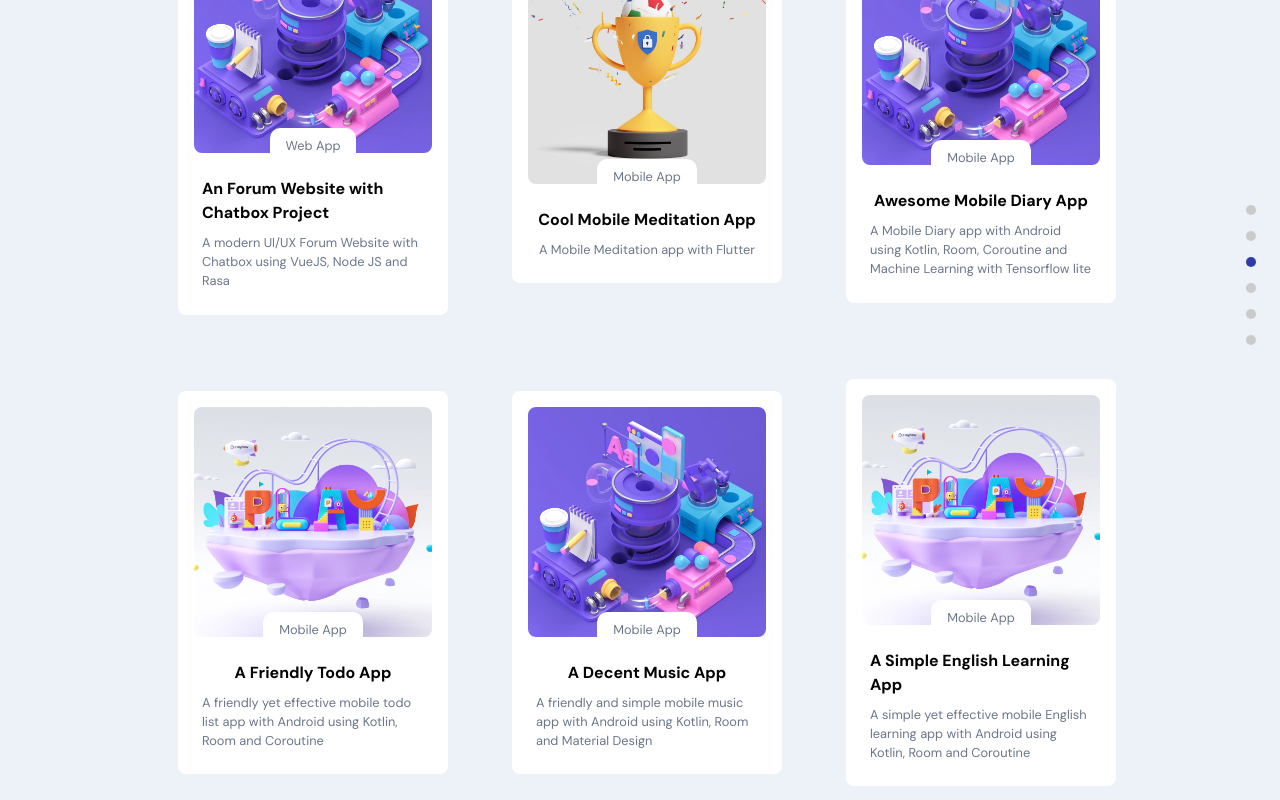
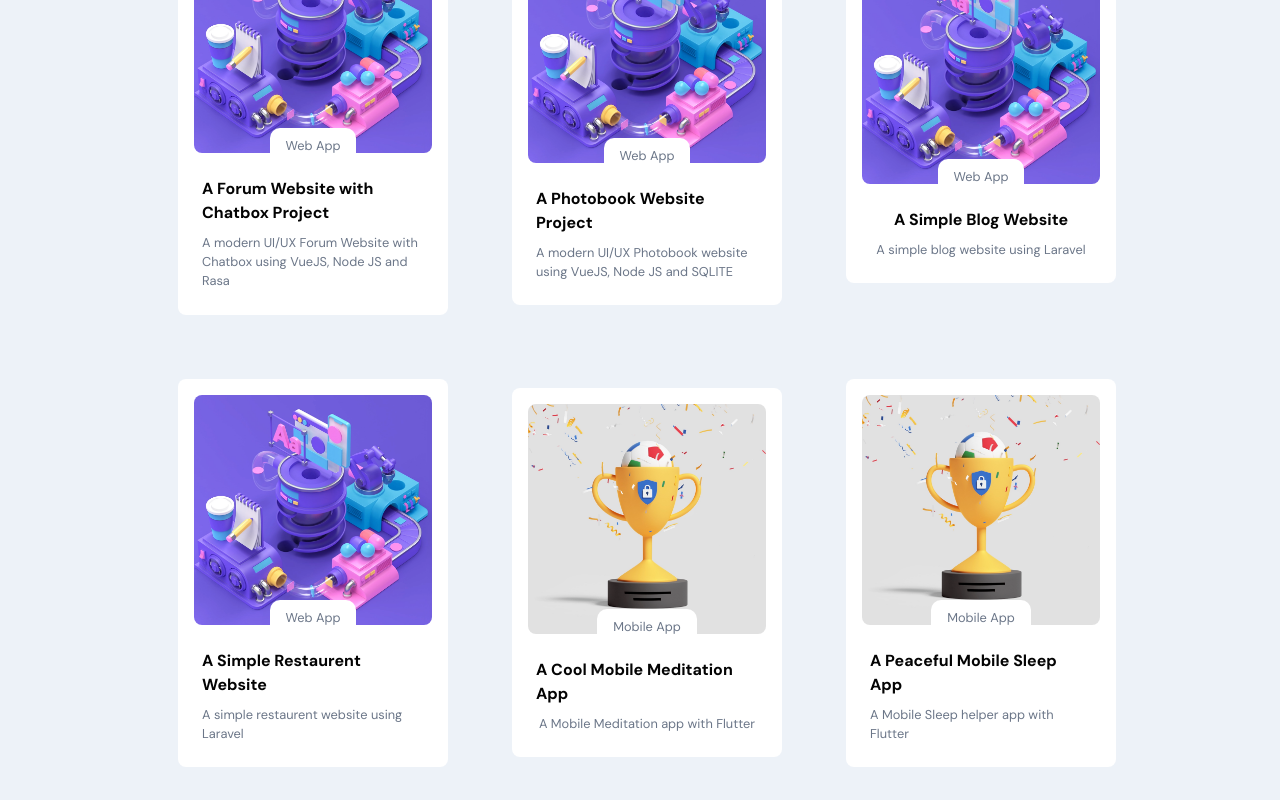
Before and after one commit to GuysKapen/Portfolio, a React (Vite) app in the folder react/: page / in a window 1280 px wide. Shown: the part 2740-3540 px from the top of the page. Built offline with nearby package versions, Linux system fonts and the light colour scheme.

Commit message:
Add more work projects

```diff
--- a/react/src/container/Work/Work.jsx
+++ b/react/src/container/Work/Work.jsx
@@ -11,7 +11,7 @@ const Work = () => {
 
     const works = [
         {
-            title: "Modern UI/UX website",
+            title: "A Modern UI/UX website",
             description: "A modern UI/UX Portfolio Website",
             projectLink: "https://nestify.com",
             codeLink: "https://github.com",
@@ -22,7 +22,7 @@ const Work = () => {
             ]
         },
         {
-            title: "Ecommericial Project",
+            title: "An Ecommericial Project",
             description: "A modern UI/UX ECommericial Website with Ruby on Rails",
             projectLink: "https://nestify.com",
             codeLink: "https://github.com",
@@ -44,7 +44,7 @@ const Work = () => {
             ]
         },
         {
-            title: "An Forum Website with Chatbox Project",
+            title: "A Forum Website with Chatbox Project",
             description: "A modern UI/UX Forum Website with Chatbox using VueJS, Node JS and Rasa",
             projectLink: "https://nestify.com",
             codeLink: "https://github.com",
@@ -55,8 +55,52 @@ const Work = () => {
             ]
         },
         {
-            title: "Cool Mobile Meditation App",
+            title: "A Photobook Website Project",
+            description: "A modern UI/UX Photobook website using VueJS, Node JS and SQLITE",
+            projectLink: "https://nestify.com",
+            codeLink: "https://github.com",
+            imgUrl: images.about04,
+            tags: [
+                "Web App",
+                "All"
+            ]
+        },
+        {
+            title: "A Simple Blog Website",
+            description: "A simple blog website using Laravel",
+            projectLink: "https://nestify.com",
+            codeLink: "https://github.com",
+            imgUrl: images.about04,
+            tags: [
+                "Web App",
+                "All"
+            ]
+        },
+        {
+            title: "A Simple Restaurent Website",
+            description: "A simple restaurent website using Laravel",
+            projectLink: "https://nestify.com",
+            codeLink: "https://github.com",
+            imgUrl: images.about04,
+            tags: [
+                "Web App",
+                "All"
+            ]
+        },
+        {
+            title: "A Cool Mobile Meditation App",
             description: "A Mobile Meditation app with Flutter",
+            projectLink: "https://nestify.com",
+            codeLink: "https://github.com",
+            imgUrl: images.about03,
+            tags: [
+                "Mobile App",
+                "All"
+            ]
+        },
+        {
+            title: "A Peaceful Mobile Sleep App",
+            description: "A Mobile Sleep helper app with Flutter",
             projectLink: "https://nestify.com",
             codeLink: "https://github.com",
             imgUrl: images.about03,
@@ -145,7 +189,89 @@ const Work = () => {
                 "Blockchain",
                 "All"
             ]
-        }
+        },
+        {
+            title: "A Modern Social Media Website",
+            description: "A modern UI/UX image social website with React JS and Node JS",
+            projectLink: "https://nestify.com",
+            codeLink: "https://github.com",
+            imgUrl: images.about03,
+            tags: [
+                "Web App",
+                "React JS",
+                "All"
+            ]
+        },
+        {
+            title: "Modern Udo Task Landing Website",
+            description: "A modern landing website for UdoTask application with React JS and Frame Motion",
+            projectLink: "https://nestify.com",
+            codeLink: "https://github.com",
+            imgUrl: images.about03,
+            tags: [
+                "Web App",
+                "React JS",
+                "All"
+            ]
+        },
+        {
+            title: "Modern Omoir Landing Website",
+            description: "A modern landing website for Diary application with React JS and Frame Motion",
+            projectLink: "https://nestify.com",
+            codeLink: "https://github.com",
+            imgUrl: images.about02,
+            tags: [
+                "Web App",
+                "React JS",
+                "All"
+            ]
+        },
+        {
+            title: "Modern MusicOwl Landing Website",
+            description: "A modern landing website for Music application with React JS and Frame Motion",
+            projectLink: "https://nestify.com",
+            codeLink: "https://github.com",
+            imgUrl: images.about04,
+            tags: [
+                "Web App",
+                "React JS",
+                "All"
+            ]
+        },
+        {
+            title: "Modern English Learning Landing Website",
+            description: "A modern landing website for English learning application with React JS and Frame Motion",
+            projectLink: "https://nestify.com",
+            codeLink: "https://github.com",
+            imgUrl: images.about02,
+            tags: [
+                "Web App",
+                "React JS",
+                "All"
+            ]
+        },
+        {
+            title: "A Forum Chatbox",
+            description: "A Chatbox for Forum website powered by Rasa",
+            projectLink: "https://nestify.com",
+            codeLink: "https://github.com",
+            imgUrl: images.about02,
+            tags: [
+                "Chatbox",
+                "All"
+            ]
+        },
+        {
+            title: "A ILearning Chatbox",
+            description: "A Chatbox for ILearning website powered by Rasa",
+            projectLink: "https://nestify.com",
+            codeLink: "https://github.com",
+            imgUrl: images.about02,
+            tags: [
+                "Chatbox",
+                "All"
+            ]
+        },
     ]
 
     const [activeFilter, setActiveFilter] = useState("All");
```
